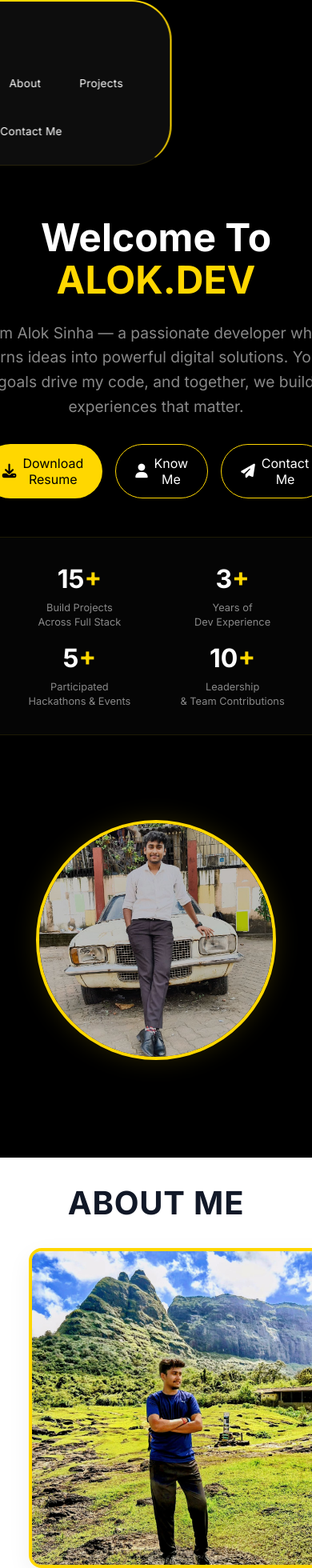
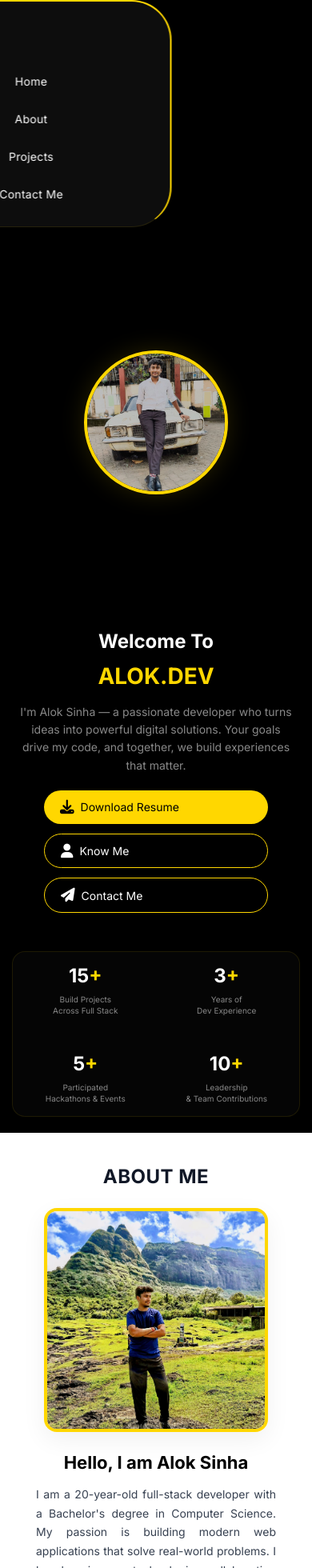
Before and after one commit to aloksinha123/Portfolio.2, a Next.js app: page / in a window 390 px wide. Shown: the top 1960 px of the page at 80% size. Built offline with nearby package versions, Linux system fonts and the light colour scheme.

Commit message:
Add mobile responsive styles

```diff
--- a/styles/globals.css
+++ b/styles/globals.css
@@ -1913,3 +1913,450 @@ body{font-family:Inter, system-ui, -apple-system, 'Segoe UI', Roboto, 'Helvetica
   .avatar{width:140px;height:140px}
   .nav-inner{padding:12px 0}
 }
+/* Mobile Responsive Styles - Add to globals.css */
+
+/* Base Mobile Optimization */
+* {
+  box-sizing: border-box;
+  margin: 0;
+  padding: 0;
+}
+
+body {
+  overflow-x: hidden;
+  width: 100%;
+}
+
+/* Container adjustments for mobile */
+@media (max-width: 768px) {
+  .container {
+    padding: 0 15px !important;
+    width: 100% !important;
+    max-width: 100% !important;
+  }
+
+  /* Navbar Mobile */
+  .nav {
+    padding: 10px 15px !important;
+  }
+
+  .nav-inner {
+    flex-direction: column;
+    align-items: flex-start !important;
+    gap: 15px;
+  }
+
+  .brand {
+    width: 100%;
+    text-align: center;
+  }
+
+  .nav-logo {
+    max-width: 120px !important;
+    height: auto !important;
+  }
+
+  .nav-links {
+    width: 100%;
+    flex-direction: column !important;
+    gap: 10px !important;
+    text-align: center;
+  }
+
+  .nav-links a {
+    display: block;
+    width: 100%;
+    padding: 10px !important;
+    font-size: 14px !important;
+  }
+
+  /* Hero Section Mobile */
+  .hero {
+    flex-direction: column-reverse !important;
+    padding: 20px 15px !important;
+    gap: 30px !important;
+    text-align: center;
+  }
+
+  .hero-content {
+    width: 100% !important;
+    padding: 0 !important;
+  }
+
+  .hero-title {
+    font-size: 28px !important;
+    line-height: 1.3 !important;
+    margin-bottom: 15px !important;
+  }
+
+  .hero-title .highlight {
+    display: block;
+    font-size: 32px !important;
+    margin-top: 10px;
+  }
+
+  .hero-text {
+    font-size: 14px !important;
+    line-height: 1.6 !important;
+    margin-bottom: 20px !important;
+    padding: 0 10px;
+  }
+
+  .cta-row {
+    flex-direction: column !important;
+    gap: 12px !important;
+    width: 100% !important;
+  }
+
+  .cta-row .btn {
+    width: 100% !important;
+    max-width: 280px;
+    margin: 0 auto;
+    padding: 12px 20px !important;
+    font-size: 14px !important;
+  }
+
+  .achievements {
+    grid-template-columns: repeat(2, 1fr) !important;
+    gap: 15px !important;
+    margin-top: 30px !important;
+    padding: 0 10px;
+  }
+
+  .achievement-item {
+    padding: 15px 10px !important;
+  }
+
+  .achievement-number {
+    font-size: 28px !important;
+  }
+
+  .achievement-item p {
+    font-size: 11px !important;
+    line-height: 1.4 !important;
+  }
+
+  .hero-image {
+    width: 100% !important;
+    display: flex;
+    justify-content: center;
+    margin-bottom: 20px;
+  }
+
+  .profile-circle {
+    width: 200px !important;
+    height: 200px !important;
+  }
+
+  .profile-circle img {
+    width: 100%;
+    height: 100%;
+    object-fit: cover;
+  }
+
+  /* About Section Mobile */
+  .about-section {
+    padding: 40px 15px !important;
+  }
+
+  .section-title {
+    font-size: 28px !important;
+    margin-bottom: 25px !important;
+  }
+
+  .about-grid {
+    grid-template-columns: 1fr !important;
+    gap: 25px !important;
+  }
+
+  .about-image {
+    width: 100% !important;
+    max-width: 280px;
+    margin: 0 auto;
+  }
+
+  .square-image {
+    width: 100% !important;
+    height: auto !important;
+    aspect-ratio: 1/1;
+  }
+
+  .square-image img {
+    width: 100%;
+    height: 100%;
+    object-fit: cover;
+  }
+
+  .about-text-content {
+    padding: 0 10px !important;
+    text-align: center;
+  }
+
+  .about-text-content h3 {
+    font-size: 22px !important;
+    margin-bottom: 15px !important;
+  }
+
+  .about-text {
+    font-size: 14px !important;
+    line-height: 1.7 !important;
+    text-align: justify;
+  }
+
+  .signature {
+    font-size: 20px !important;
+    margin-top: 20px !important;
+  }
+
+  /* Projects Section Mobile */
+  .projects-section {
+    padding: 40px 15px !important;
+  }
+
+  .projects-grid {
+    grid-template-columns: 1fr !important;
+    gap: 25px !important;
+  }
+
+  .card {
+    width: 100% !important;
+    margin: 0 !important;
+  }
+
+  .project-image {
+    width: 100% !important;
+    height: 200px !important;
+    object-fit: cover;
+  }
+
+  .project-content {
+    padding: 20px 15px !important;
+  }
+
+  .card-title {
+    font-size: 20px !important;
+    margin-bottom: 10px !important;
+  }
+
+  .project-category {
+    font-size: 12px !important;
+    padding: 4px 10px !important;
+  }
+
+  .card-desc {
+    font-size: 13px !important;
+    line-height: 1.6 !important;
+    margin: 15px 0 !important;
+  }
+
+  .card-links {
+    flex-direction: column !important;
+    gap: 10px !important;
+  }
+
+  .card-links .btn {
+    width: 100% !important;
+    font-size: 13px !important;
+  }
+
+  .view-all-projects {
+    margin-top: 30px !important;
+    text-align: center;
+  }
+
+  .view-all-projects .btn {
+    width: 100% !important;
+    max-width: 280px;
+  }
+
+  /* Contact Section Mobile */
+  .contact-section {
+    padding: 40px 15px !important;
+  }
+
+  .contact-intro {
+    font-size: 14px !important;
+    line-height: 1.7 !important;
+    margin-bottom: 30px !important;
+    padding: 0 10px;
+    text-align: center;
+  }
+
+  .social-links {
+    flex-wrap: wrap !important;
+    gap: 15px !important;
+    justify-content: center !important;
+    padding: 0 10px;
+  }
+
+  .social-icon {
+    width: 50px !important;
+    height: 50px !important;
+    font-size: 20px !important;
+  }
+
+  .newsletter-box {
+    padding: 25px 15px !important;
+    margin: 30px 0 !important;
+  }
+
+  .newsletter-box h2 {
+    font-size: 20px !important;
+    margin-bottom: 15px !important;
+  }
+
+  .newsletter-box input {
+    width: 100% !important;
+    padding: 12px !important;
+    font-size: 14px !important;
+    margin-bottom: 15px !important;
+  }
+
+  .newsletter-box button {
+    width: 100% !important;
+    padding: 12px !important;
+    font-size: 14px !important;
+  }
+
+  .contact-button {
+    width: 100% !important;
+    max-width: 280px;
+    margin: 30px auto 0 !important;
+    display: block !important;
+    text-align: center;
+    padding: 12px !important;
+    font-size: 14px !important;
+  }
+
+  /* Quote Section Mobile */
+  .quote-section {
+    padding: 40px 15px !important;
+  }
+
+  .quote-container {
+    padding: 25px 15px !important;
+  }
+
+  .quote-icon {
+    font-size: 28px !important;
+    margin-bottom: 15px !important;
+  }
+
+  .quote-text {
+    font-size: 16px !important;
+    line-height: 1.6 !important;
+    margin-bottom: 15px !important;
+  }
+
+  .quote-author {
+    font-size: 13px !important;
+  }
+
+  /* Footer Mobile */
+  .footer {
+    padding: 30px 15px 20px !important;
+  }
+
+  .footer-content {
+    flex-direction: column !important;
+    gap: 25px !important;
+    text-align: center;
+  }
+
+  .footer-brand {
+    width: 100% !important;
+  }
+
+  .footer-logo-image {
+    max-width: 100px !important;
+    height: auto !important;
+  }
+
+  .footer-description {
+    font-size: 13px !important;
+    line-height: 1.6 !important;
+    margin-top: 15px !important;
+  }
+
+  .footer-social {
+    flex-wrap: wrap !important;
+    gap: 15px !important;
+    justify-content: center !important;
+  }
+
+  .social-icon-circle {
+    width: 45px !important;
+    height: 45px !important;
+    font-size: 18px !important;
+  }
+
+  .footer-bottom {
+    width: 100% !important;
+    margin-top: 20px !important;
+    padding-top: 20px !important;
+  }
+
+  .copyright {
+    font-size: 12px !important;
+  }
+}
+
+/* Extra small devices (phones in portrait, less than 576px) */
+@media (max-width: 575px) {
+  .hero-title {
+    font-size: 24px !important;
+  }
+
+  .hero-title .highlight {
+    font-size: 28px !important;
+  }
+
+  .achievement-number {
+    font-size: 24px !important;
+  }
+
+  .achievement-item p {
+    font-size: 10px !important;
+  }
+
+  .profile-circle {
+    width: 180px !important;
+    height: 180px !important;
+  }
+
+  .section-title {
+    font-size: 24px !important;
+  }
+
+  .card-title {
+    font-size: 18px !important;
+  }
+
+  .project-image {
+    height: 180px !important;
+  }
+}
+
+/* Tablet adjustments (768px to 1024px) */
+@media (min-width: 769px) and (max-width: 1024px) {
+  .container {
+    padding: 0 30px !important;
+  }
+
+  .hero {
+    padding: 40px 30px !important;
+  }
+
+  .achievements {
+    grid-template-columns: repeat(4, 1fr) !important;
+  }
+
+  .projects-grid {
+    grid-template-columns: repeat(2, 1fr) !important;
+    gap: 20px !important;
+  }
+
+  .about-grid {
+    gap: 30px !important;
+  }
+}
```
